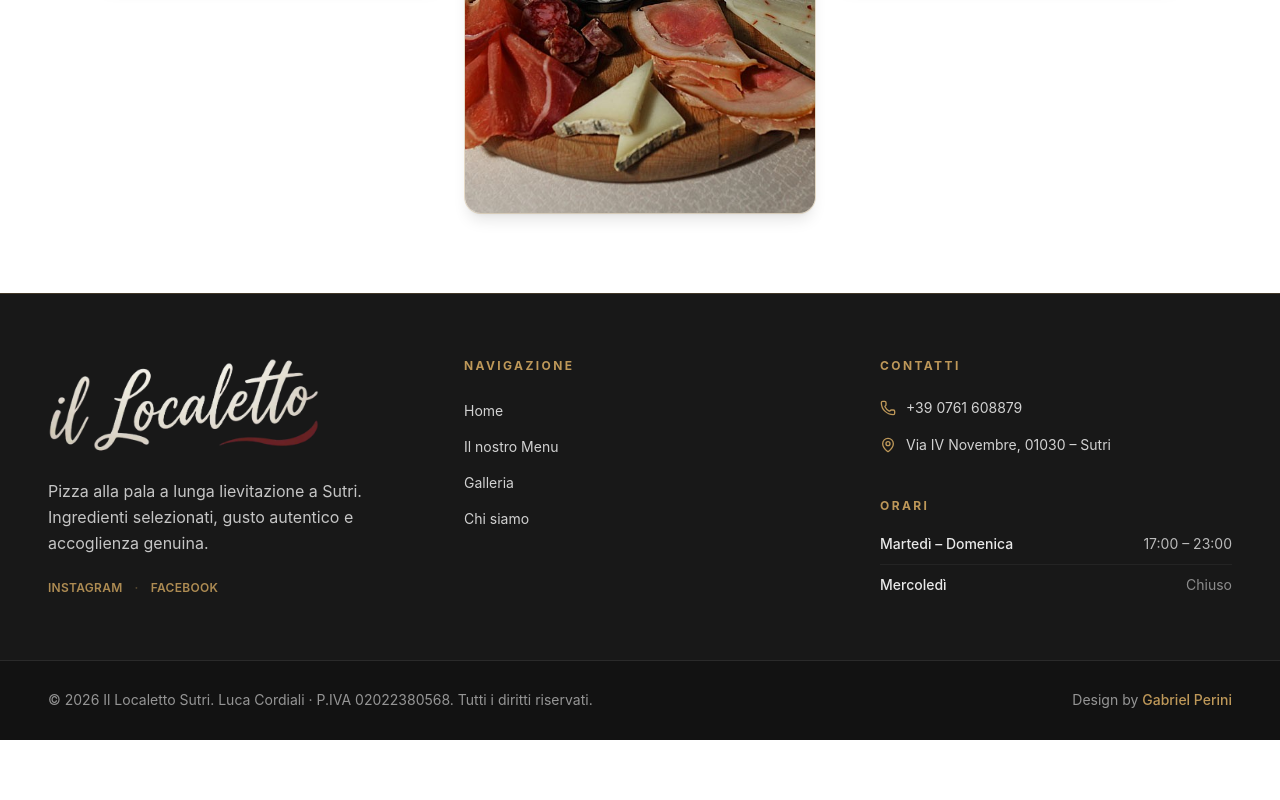
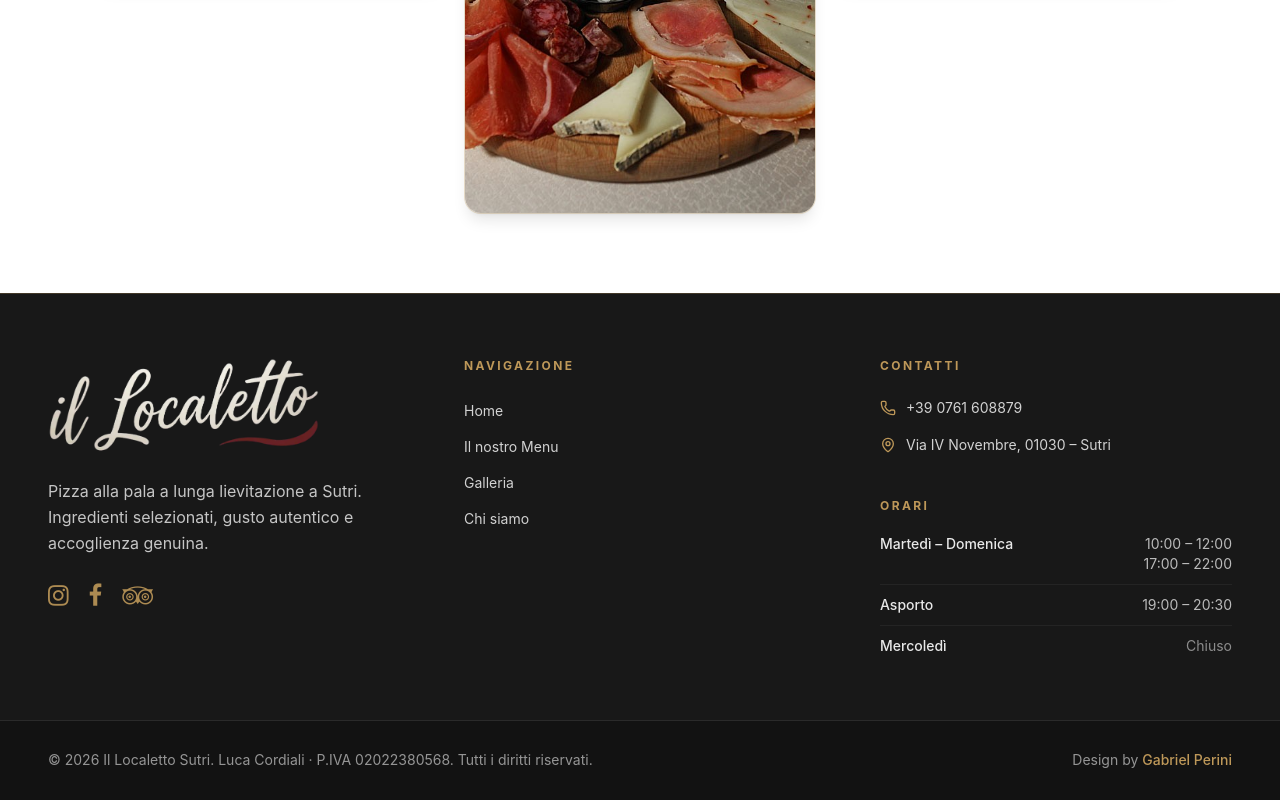
Before and after one commit to Gxbriel99/ilLocaletto_nextjs, a Next.js app: page /galleria in a window 1280 px wide. Shown: the part 1427-2227 px from the top of the page. Before the commit the page ends 2167 px from the top, so only its background shows below. Built offline with nearby package versions, Linux system fonts and the light colour scheme.

Commit message:
Aggiornate icon,installato font awesome per icon e aggiornati orari e link

```diff
--- a/package.json
+++ b/package.json
@@ -9,6 +9,7 @@
     "lint": "eslint"
   },
   "dependencies": {
+    "font-awesome": "^4.7.0",
     "lucide-react": "^1.14.0",
     "next": "16.2.6",
     "postcss": "^8.5.14",
--- a/src/app/components/Footer.tsx
+++ b/src/app/components/Footer.tsx
@@ -31,25 +31,33 @@ export default function Footer() {
             <p className="mt-5 max-w-sm text-sm leading-relaxed text-white/75 lg:mt-6 lg:text-base">
               {info.tagline}
             </p>
-            <div className="mt-6 flex flex-wrap items-center justify-center gap-x-3 gap-y-1 text-xs font-semibold uppercase tracking-wide text-[#BE9859]/90 md:justify-start">
+            <div className="mt-6 flex flex-wrap items-center justify-center gap-x-5 gap-y-2 text-2xl text-[#BE9859]/90 md:justify-start">
               <Link
                 href={info.instagram}
                 target="_blank"
                 rel="noopener noreferrer"
+                aria-label="Instagram"
                 className="transition-colors hover:text-[#EFE9D1]"
               >
-                Instagram
+                <i className="fa fa-instagram" aria-hidden />
               </Link>
-              <span className="select-none text-[#BE9859]/40" aria-hidden>
-                ·
-              </span>
               <Link
                 href={info.facebook}
                 target="_blank"
                 rel="noopener noreferrer"
+                aria-label="Facebook"
                 className="transition-colors hover:text-[#EFE9D1]"
               >
-                Facebook
+                <i className="fa fa-facebook" aria-hidden />
+              </Link>
+              <Link
+                href={info.tripadvisor}
+                target="_blank"
+                rel="noopener noreferrer"
+                aria-label="Tripadvisor"
+                className="transition-colors hover:text-[#EFE9D1]"
+              >
+                <i className="fa fa-tripadvisor" aria-hidden />
               </Link>
             </div>
           </div>
@@ -103,7 +111,15 @@ export default function Footer() {
             <ul className="mx-auto max-w-xs space-y-2.5 text-sm text-white/80 md:mx-0 md:max-w-none">
               <li className="flex items-baseline justify-between gap-6 border-b border-white/5 pb-2.5">
                 <span className="font-medium text-white/90">{info.openingDays}</span>
-                <span className="shrink-0 text-white/70">{info.openingHours}</span>
+                <span className="shrink-0 text-right text-white/70">
+                  {info.openingHoursMorning}
+                  <br />
+                  {info.openingHoursAfternoon}
+                </span>
+              </li>
+              <li className="flex items-baseline justify-between gap-6 border-b border-white/5 pb-2.5">
+                <span className="font-medium text-white/90">Asporto</span>
+                <span className="shrink-0 text-white/70">{info.takeawayHours}</span>
               </li>
               <li className="flex items-baseline justify-between gap-6">
                 <span className="font-medium text-white/90">{info.restDay}</span>
--- a/src/app/components/Navbar.tsx
+++ b/src/app/components/Navbar.tsx
@@ -12,8 +12,9 @@ const NAV_LINKS = [
 ] as const;
 
 const SOCIAL = [
-  { href: info.instagram, label: "Instagram" },
-  { href: info.facebook, label: "Facebook" },
+  { href: info.instagram, label: "Instagram", icon: "fa-instagram" },
+  { href: info.facebook, label: "Facebook", icon: "fa-facebook" },
+  { href: info.tripadvisor, label: "Tripadvisor", icon: "fa-tripadvisor" },
 ] as const;
 
 function HamburgerIcon({ open }: { open: boolean }) {
@@ -58,14 +59,18 @@ function MobileMenu({ menuId, onClose }: { menuId: string; onClose: () => void }
           <Phone className="h-5 w-5" />
           Prenota ora
         </Link>
-        <div className="mt-8 flex flex-wrap items-center justify-center gap-x-3 gap-y-2 border-t border-[#BE9859]/35 pt-6 text-xs font-semibold uppercase tracking-wide text-[#BE9859]/90">
-          {SOCIAL.map(({ href, label }, i) => (
-            <span key={href} className="contents">
-              {i > 0 ? <span className="select-none text-[#BE9859]/40" aria-hidden>·</span> : null}
-              <Link href={href} target="_blank" rel="noopener noreferrer" className="hover:text-[#BE9859]">
-                {label}
-              </Link>
-            </span>
+        <div className="mt-8 flex flex-wrap items-center justify-center gap-x-6 gap-y-3 border-t border-[#BE9859]/35 pt-6 text-[#BE9859]/90">
+          {SOCIAL.map(({ href, label, icon }) => (
+            <Link
+              key={href}
+              href={href}
+              target="_blank"
+              rel="noopener noreferrer"
+              aria-label={label}
+              className="text-2xl transition-colors hover:text-[#BE9859]"
+            >
+              <i className={`fa ${icon}`} aria-hidden />
+            </Link>
           ))}
         </div>
       </nav>
--- a/src/app/components/blocks/About.tsx
+++ b/src/app/components/blocks/About.tsx
@@ -33,7 +33,7 @@ export default function About() {
     >
       <div className="pointer-events-none absolute inset-x-0 -top-20 z-[1] h-[calc(100%+5rem)] w-full overflow-hidden md:-top-15 md:h-[calc(100%+4rem)]">
         <Image
-          src="/about_bg.webp"
+          src="/test.png"
           alt=""
           fill
           priority
--- a/src/app/components/blocks/Delivery.tsx
+++ b/src/app/components/blocks/Delivery.tsx
@@ -30,6 +30,9 @@ export default function Delivery() {
               Gusta la tradizione autentica con il nostro servizio di asporto. <br />
               Ordina ritira ora!
             </p>
+            <p className="text-base font-semibold text-shadow-[1px_1px_4px_rgba(0,0,0,0.45)] sm:text-lg md:text-xl lg:text-2xl">
+              Asporto disponibile: {info.takeawayHours}
+            </p>
           </div>
 
           <div className="flex w-full max-w-xl flex-col items-stretch gap-5 sm:flex-row sm:justify-center sm:gap-8">
--- a/src/app/data/info.ts
+++ b/src/app/data/info.ts
@@ -9,10 +9,15 @@ export const info = {
   tagline:
     "Pizza alla pala a lunga lievitazione a Sutri. Ingredienti selezionati, gusto autentico e accoglienza genuina.",
   openingDays: "Martedì – Domenica",
-  openingHours: "17:00 – 23:00",
+  openingHoursMorning: "10:00 – 12:00",
+  openingHoursAfternoon: "17:00 – 22:00",
+  takeawayHours: "19:00 – 20:30",
   restDay: "Mercoledì",
   design: "Gabriel Perini",
   designLink: "https://perinicodes.vercel.app/",
-  instagram: "https://www.instagram.com/il_localetto/",
-  facebook: "https://www.facebook.com/il_localetto/",
+  instagram: "https://www.instagram.com/illocaletto?igsh=MTNha2RqOGo4NTR2cQ%3D%3D",
+  facebook:
+    "https://www.facebook.com/localetto?rdid=4zEGKRoid28q0Z6S&share_url=https%3A%2F%2Fwww.facebook.com%2Fshare%2F19J8b9awyb%2F",
+  tripadvisor:
+    "https://www.tripadvisor.it/Restaurant_Review-g1064663-d2711105-Reviews-Il_Localetto-Sutri_Province_of_Viterbo_Lazio.html",
 } as const;
--- a/src/app/layout.tsx
+++ b/src/app/layout.tsx
@@ -1,6 +1,7 @@
 import type { Metadata } from "next";
 import { Geist, Geist_Mono } from "next/font/google";
 import MainLayout from "./components/layouts/MainLayout";
+import "font-awesome/css/font-awesome.min.css";
 import "./globals.css";
 
 const geistSans = Geist({
```
Also changed, not shown: public/test.png, 1 other file (tests, documents, lock files or other folders).
